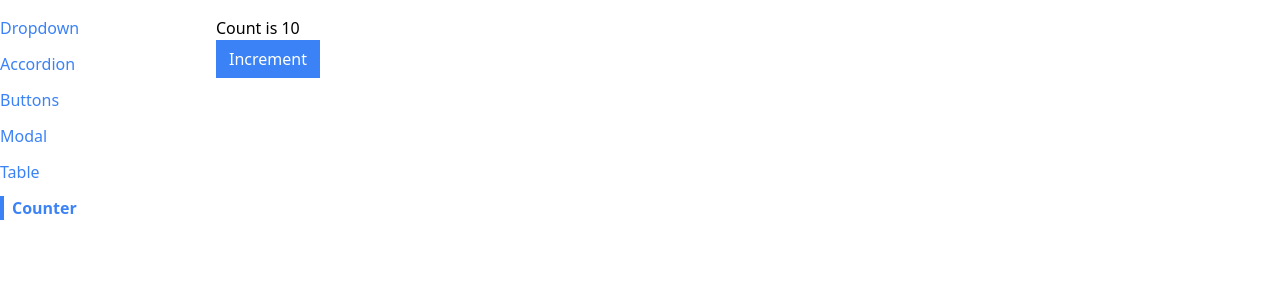
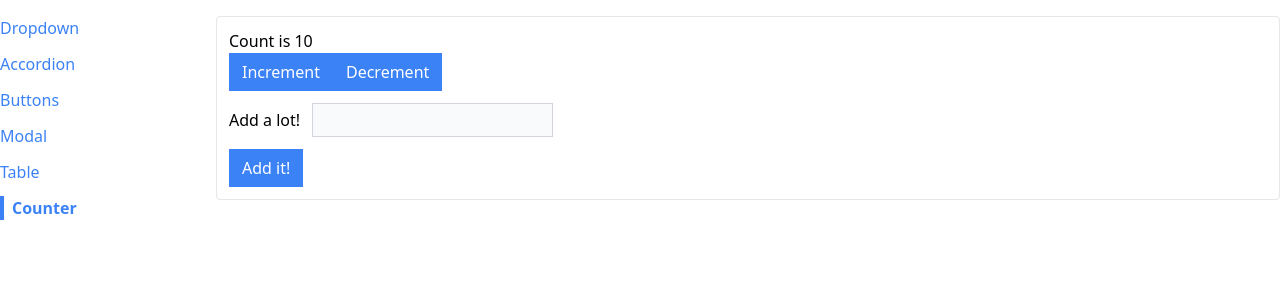
Before and after one commit to olaide-hok/Components, a React (Create React App) app: page /counter in a window 1280 px wide. Shown: the top 300 px of the page. Built offline with nearby package versions, Linux system fonts and the light colour scheme.

Commit message:
Created CounterPage to use useReducer hook.

```diff
--- a/src/pages/CounterPage.tsx
+++ b/src/pages/CounterPage.tsx
@@ -1,20 +1,125 @@
+import {useReducer} from 'react'
 import Button from '../components/Button'
-import useCounter from '../hooks/use-counter'
-
+import Panel from '../components/Panel'
 interface CounterPageProps {
     initialCount: any
 }
 
+const INCREMENT_COUNT = 'increment'
+const DECREMENT_COUNT = 'decrement'
+const SET_VALUE_TO_ADD = 'change_value_to_add'
+const ADD_VALUE_TO_COUNT = 'add_value_to_count'
+
+const reducer = (state: any, action: any) => {
+    // Using Switch Cases
+    switch (action.type) {
+        case INCREMENT_COUNT:
+            return {
+                ...state,
+                count: state.count + 1,
+            }
+        case DECREMENT_COUNT:
+            return {
+                ...state,
+                count: state.count - 1,
+            }
+        case SET_VALUE_TO_ADD:
+            return {
+                ...state,
+                valueToAdd: action.payload,
+            }
+        case ADD_VALUE_TO_COUNT:
+            return {
+                ...state,
+                count: state.count + state.valueToAdd,
+                valueToAdd: 0,
+            }
+
+        default:
+            return state
+    }
+
+    // Using If-Statements
+    // if (action.type === INCREMENT_COUNT) {
+    //     return {
+    //         ...state,
+    //         count: state.count + 1,
+    //     }
+    // }
+    // if (action.type === DECREMENT_COUNT) {
+    //     return {
+    //         ...state,
+    //         count: state.count - 1,
+    //     }
+    // }
+    // if (action.type === SET_VALUE_TO_ADD) {
+    //     return {
+    //         ...state,
+    //         valueToAdd: action.payload,
+    //     }
+    // }
+
+    // return state
+}
+
 function CounterPage({initialCount}: CounterPageProps) {
-    const {count, increment} = useCounter(initialCount)
+    const [state, dispatch] = useReducer(reducer, {
+        count: initialCount,
+        valueToAdd: 0,
+    })
+
+    const increment = () => {
+        dispatch({
+            type: INCREMENT_COUNT,
+        })
+    }
+    const decrement = () => {
+        dispatch({
+            type: DECREMENT_COUNT,
+        })
+    }
+
+    const handleChange = (event: React.FormEvent<HTMLInputElement>): void => {
+        const value = parseInt(event.currentTarget.value)
+        dispatch({
+            type: SET_VALUE_TO_ADD,
+            payload: value,
+        })
+    }
+
+    const handleSubmit = (event: React.FormEvent<HTMLFormElement>): void => {
+        event?.preventDefault()
+        dispatch({
+            type: ADD_VALUE_TO_COUNT,
+        })
+        // setCount(count + valueToAdd)
+        // setValueToAdd(0)
+    }
 
     return (
-        <div>
-            <h1>Count is {count}</h1>
-            <Button primary onClick={increment}>
-                Increment
-            </Button>
-        </div>
+        <Panel>
+            <h1>Count is {state.count}</h1>
+            <div className="flex flex-row">
+                <Button primary onClick={increment}>
+                    Increment
+                </Button>
+                <Button primary onClick={decrement}>
+                    Decrement
+                </Button>
+            </div>
+
+            <form onSubmit={handleSubmit}>
+                <label>Add a lot!</label>
+                <input
+                    title="value"
+                    value={state.valueToAdd || ''}
+                    onChange={handleChange}
+                    type="number"
+                    className="p-1 m-3 bg-gray-50 border border-gray-300"
+                />
+                <Button primary>Add it!</Button>
+            </form>
+        </Panel>
     )
 }
 
```
